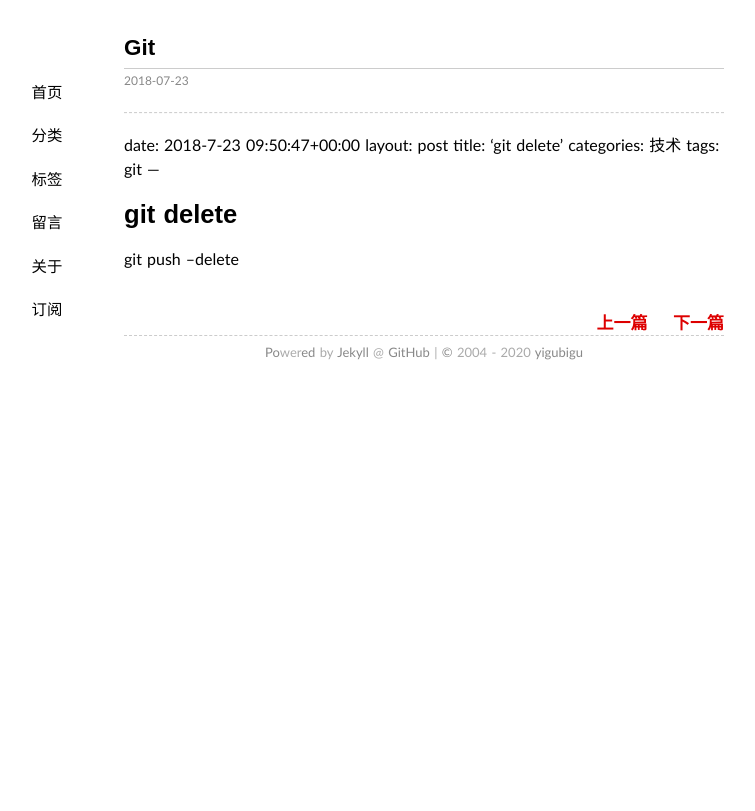
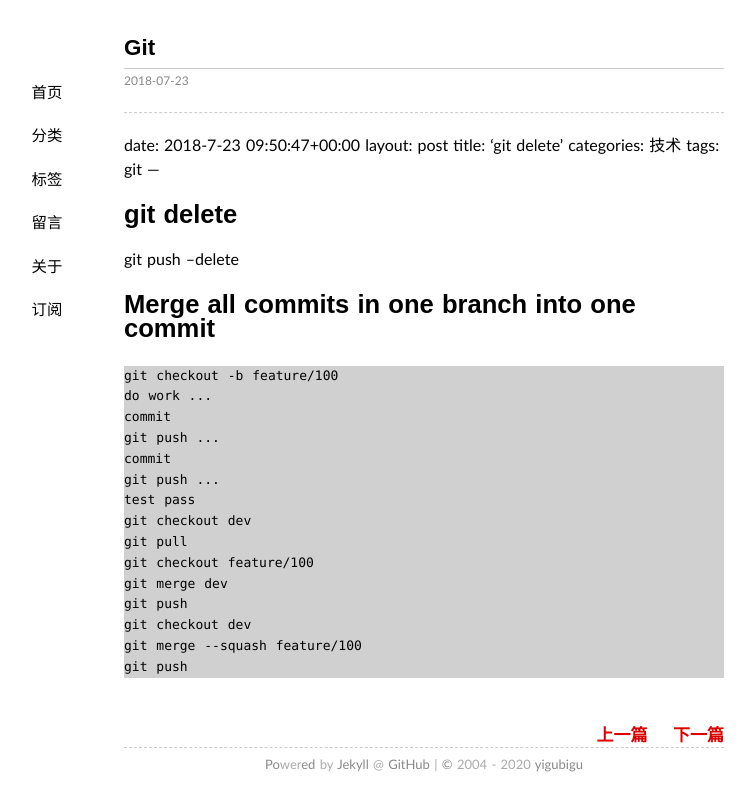
Before and after one commit to yigubigu/yigubigu.github.io, a Jekyll site: the page built from _posts/2018-7-23-git.md, in a window 1280 px wide. Shown: the top 811 px of the page, without its empty margins (216-971 px from the left). Built offline with Jekyll 4.4.1, drawn with Linux system fonts in a browser that asks for light colours; our own code applies the rules of GitHub Pages for plain Markdown files.

Commit message:
Git merge squash

````diff
--- a/_posts/2018-7-23-git.md
+++ b/_posts/2018-7-23-git.md
@@ -11,3 +11,22 @@ tags:  git
 
 # git delete
 git push --delete <remote_name>  <branch_name>
+
+# Merge all commits in one branch into one commit
+```
+git checkout -b feature/100
+do work ...
+commit
+git push ...
+commit
+git push ...
+test pass
+git checkout dev
+git pull
+git checkout feature/100
+git merge dev
+git push
+git checkout dev
+git merge --squash feature/100
+git push
+```
````
